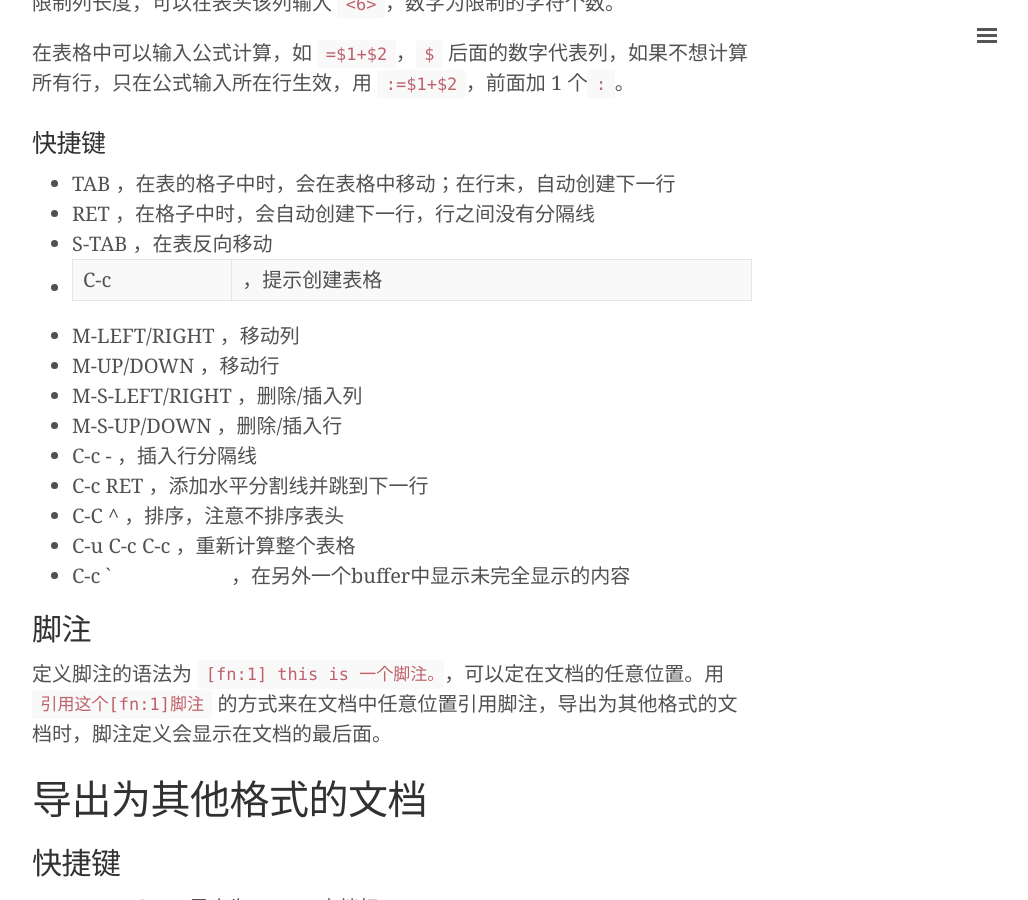
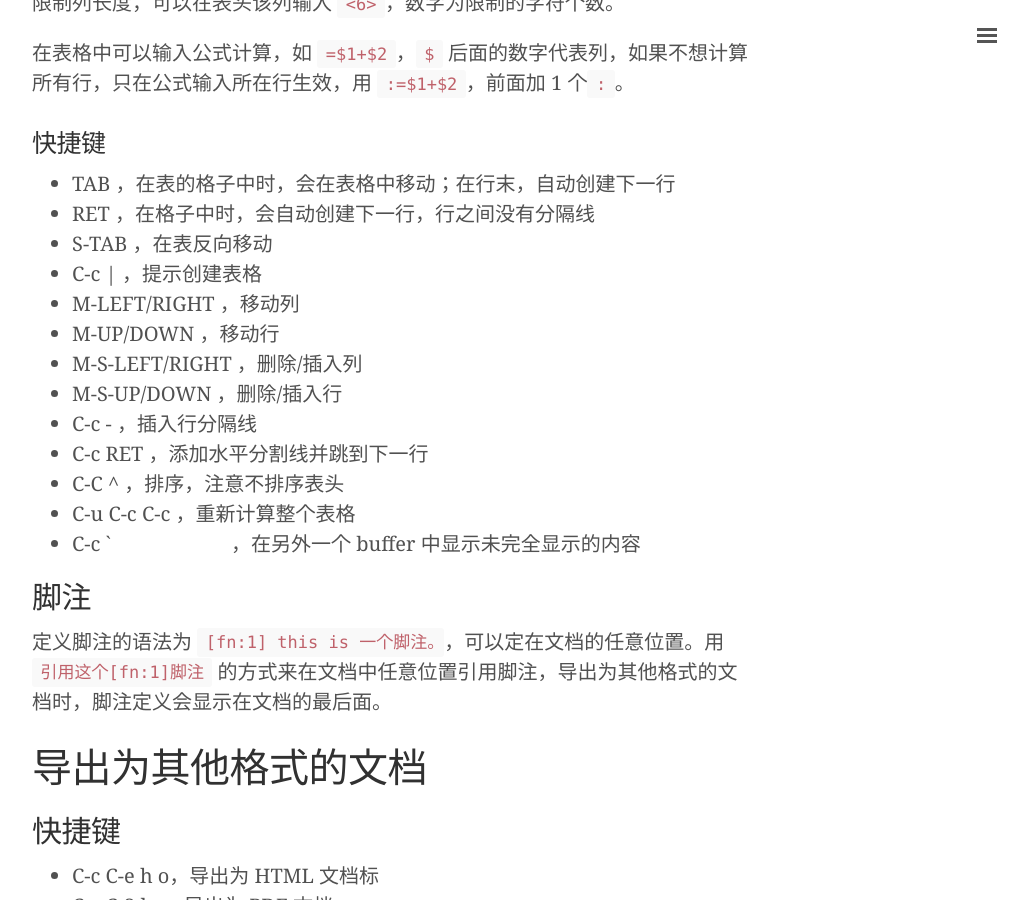
Before and after one commit to 0000-bigtree/0000-bigtree.github.io, a Jekyll site: the page built from _posts/2015-11-28-org-mode.md, in a window 1280 px wide and 900 px high, scrolled down 2649 px. Shown: the whole window, without its empty margins (248-1276 px from the left). Built offline with Jekyll 4.4.1, drawn with Linux system fonts in a browser that asks for light colours.

Commit message:
fix format

```diff
--- a/_posts/2015-11-28-org-mode.md
+++ b/_posts/2015-11-28-org-mode.md
@@ -97,7 +97,7 @@ categories: emacs org-mode
 * TAB            ，在表的格子中时，会在表格中移动；在行末，自动创建下一行
 * RET            ，在格子中时，会自动创建下一行，行之间没有分隔线
 * S-TAB          ，在表反向移动
-* C-c |          ，提示创建表格
+* C-c \|         ，提示创建表格
 * M-LEFT/RIGHT   ，移动列
 * M-UP/DOWN      ，移动行
 * M-S-LEFT/RIGHT ，删除/插入列
@@ -106,7 +106,7 @@ categories: emacs org-mode
 * C-c RET        ，添加水平分割线并跳到下一行
 * C-C ^          ，排序，注意不排序表头
 * C-u C-c C-c    ，重新计算整个表格
-* C-c `　　　　　　，在另外一个buffer中显示未完全显示的内容
+* C-c `　　　　　　，在另外一个 buffer 中显示未完全显示的内容
 
 ## 脚注
 
```
